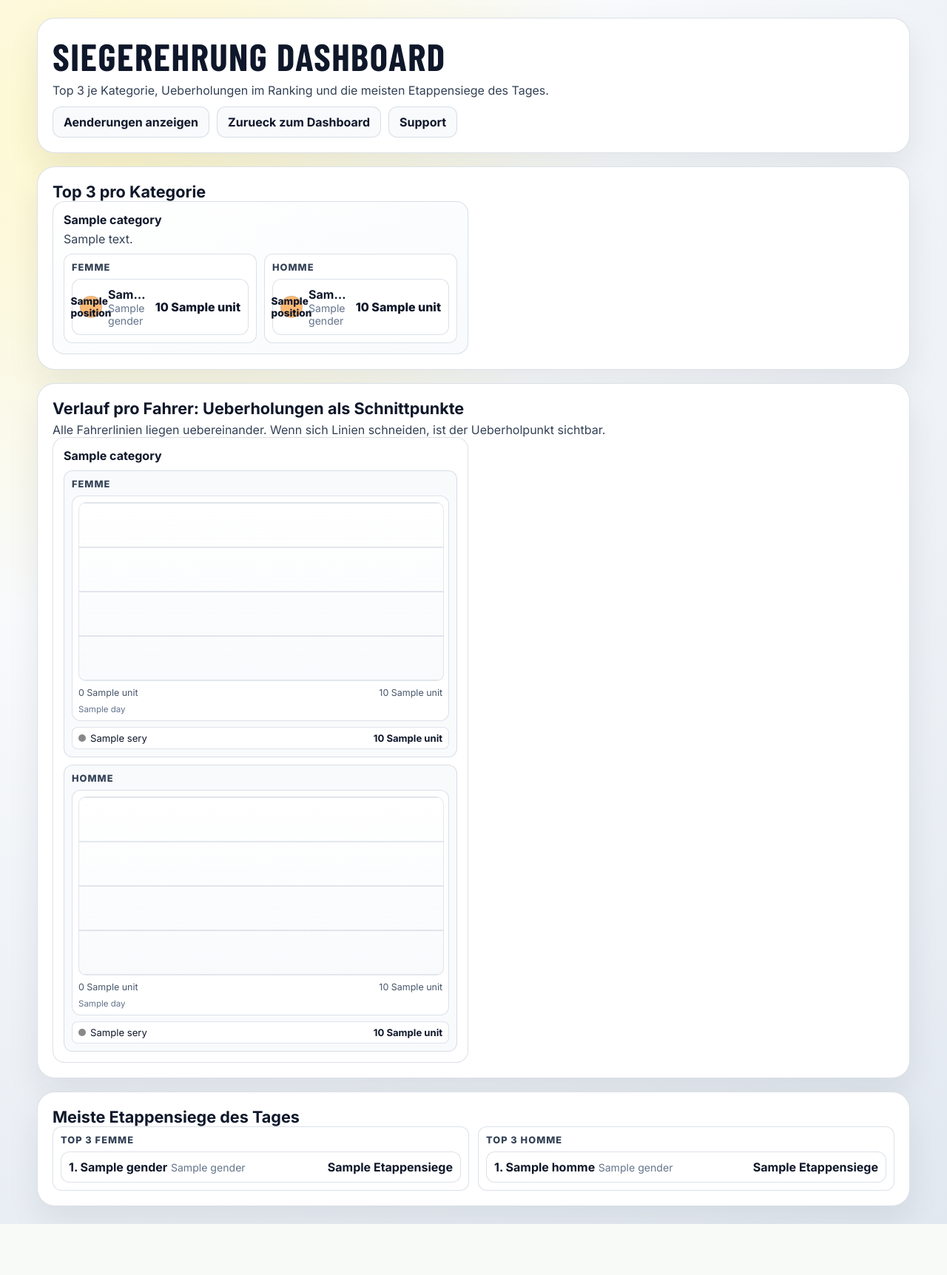
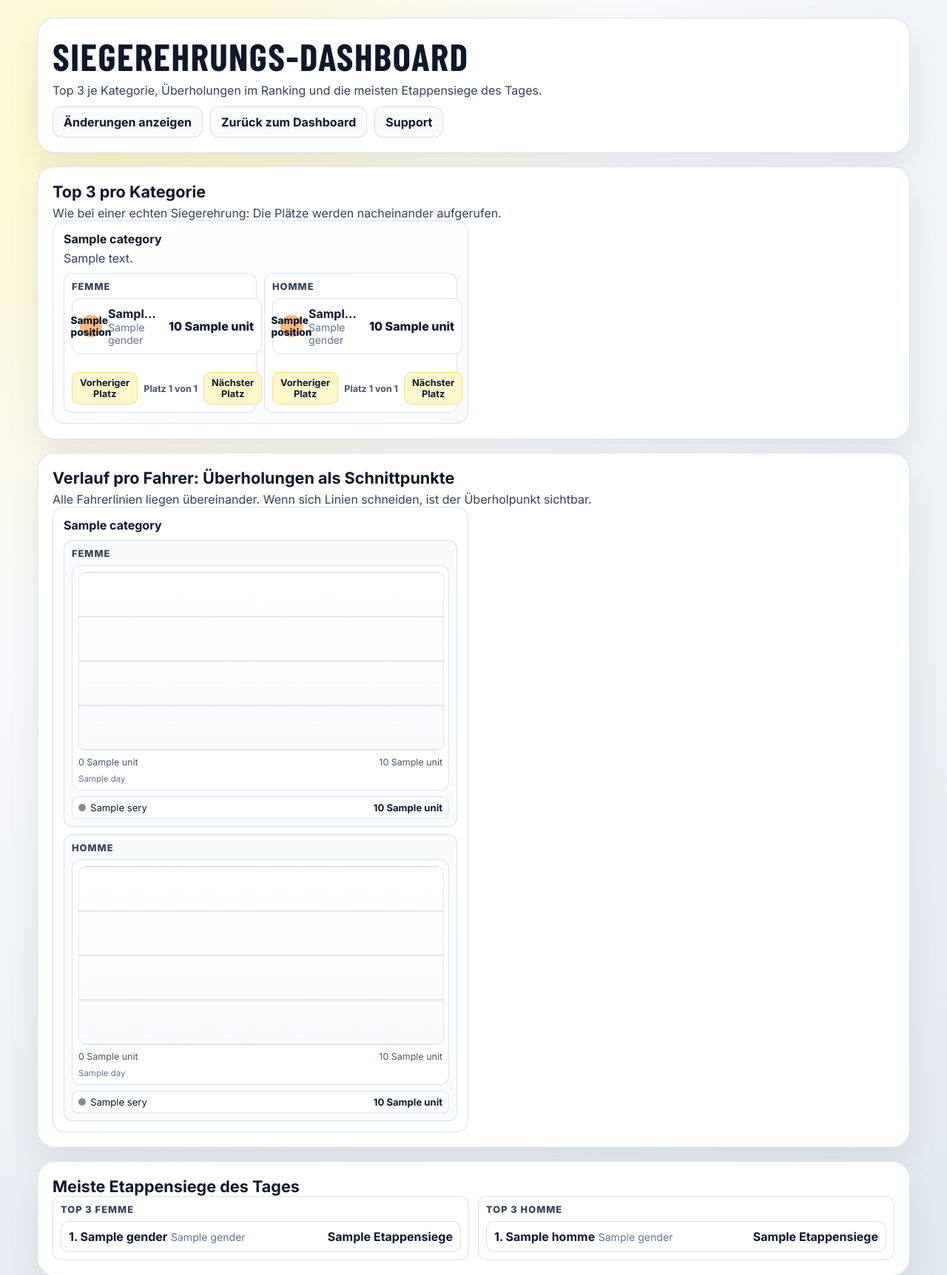
Before and after one commit to carlottadietz/tourwithfriends, a Flask app: template templates/ceremony.html in a window 1280 px wide. Shown: the top 1724 px of the page at 74% size. Before the commit the page ends 1655 px from the top, so only its background shows below. Run offline with Flask 3, Linux system fonts and the light colour scheme; the template is opened without the code that fills it: most values are stand-ins (such as "Sample title", 1, 10 or a date in 2020); some libraries are stand-ins or nearby versions; some web fonts are replaced.

Commit message:
Make podium reveal sequential and update German umlauts

```diff
--- a/templates/ceremony.html
+++ b/templates/ceremony.html
@@ -3,7 +3,7 @@
 <head>
   <meta charset="utf-8">
   <meta name="viewport" content="width=device-width, initial-scale=1">
-  <title>Siegerehrung Dashboard</title>
+  <title>Siegerehrungs-Dashboard</title>
   <link rel="preconnect" href="https://fonts.googleapis.com">
   <link rel="preconnect" href="https://fonts.gstatic.com" crossorigin>
   <link href="https://fonts.googleapis.com/css2?family=Barlow+Condensed:wght@500;700;800&family=Inter:wght@400;500;700;800&display=swap" rel="stylesheet">
@@ -138,6 +138,46 @@
       list-style: none;
       display: grid;
       gap: 8px;
+    }
+
+    .ceremony-viewer {
+      display: grid;
+      gap: 8px;
+    }
+
+    .viewer-stage {
+      min-height: 92px;
+      display: grid;
+    }
+
+    .podium-slide {
+      display: none;
+    }
+
+    .podium-slide.active {
+      display: block;
+    }
+
+    .ceremony-controls {
+      display: flex;
+      align-items: center;
+      justify-content: space-between;
+      gap: 8px;
+    }
+
+    .ceremony-controls .button-link {
+      padding: 6px 10px;
+      border-radius: 10px;
+      font-size: 0.8rem;
+      background: #fff7cc;
+      border-color: rgba(234, 179, 8, 0.4);
+    }
+
+    .ceremony-counter {
+      font-size: 0.78rem;
+      font-weight: 700;
+      color: #475569;
+      white-space: nowrap;
     }
 
     .podium-card li {
@@ -446,12 +486,12 @@
   <div class="page">
     <section class="card hero">
       <div>
-        <h1>Siegerehrung Dashboard</h1>
-        <p>Top 3 je Kategorie, Ueberholungen im Ranking und die meisten Etappensiege des Tages.</p>
+        <h1>Siegerehrungs-Dashboard</h1>
+        <p>Top 3 je Kategorie, Überholungen im Ranking und die meisten Etappensiege des Tages.</p>
       </div>
       <div class="button-row">
-        <button id="open-changes" class="button-link" type="button">Aenderungen anzeigen</button>
-        <a class="button-link" href="{{ url_for('index') }}">Zurueck zum Dashboard</a>
+        <button id="open-changes" class="button-link" type="button">Änderungen anzeigen</button>
+        <a class="button-link" href="{{ url_for('index') }}">Zurück zum Dashboard</a>
         <a class="button-link" href="{{ url_for('support') }}">Support</a>
       </div>
     </section>
@@ -459,14 +499,14 @@
     <dialog id="changes-dialog" class="change-dialog">
       <div class="change-dialog-content">
         <div class="change-dialog-head">
-          <h2>Neue Aenderungen im Siegerehrungs-Dashboard</h2>
-          <button id="close-changes" class="button-link" type="button">Schliessen</button>
+          <h2>Neue Änderungen im Siegerehrungs-Dashboard</h2>
+          <button id="close-changes" class="button-link" type="button">Schließen</button>
         </div>
         <ul class="change-list">
           <li>Top 3 je Kategorie sind jetzt getrennt nach Femme und Homme.</li>
-          <li>Ueberholungen sind jetzt als Liniengraph mit allen Fahrern pro Kategorie sichtbar.</li>
-          <li>Die Linien liegen uebereinander, damit Schnittpunkte und Ueberholungen direkt erkennbar sind.</li>
-          <li>Pro Tag wird der Verlauf jeder Person ueber die Tour visualisiert.</li>
+          <li>Überholungen sind jetzt als Liniengraph mit allen Fahrern pro Kategorie sichtbar.</li>
+          <li>Die Linien liegen übereinander, damit Schnittpunkte und Überholungen direkt erkennbar sind.</li>
+          <li>Pro Tag wird der Verlauf jeder Person über die Tour visualisiert.</li>
           <li>Etappensiege sind auf Top 3 pro Geschlecht begrenzt.</li>
         </ul>
       </div>
@@ -474,6 +514,7 @@
 
     <section class="card">
       <h2>Top 3 pro Kategorie</h2>
+      <p>Wie bei einer echten Siegerehrung: Die Plätze werden nacheinander aufgerufen.</p>
       <div class="podium-grid">
         {% for category in ceremony_categories %}
           <article class="podium-card">
@@ -485,8 +526,11 @@
               {% for gender in ['Femme', 'Homme'] %}
                 <section class="gender-podium">
                   <span class="gender-title">{{ gender }}</span>
-                  <ol>
+                  {% if category.podium_by_gender[gender] %}
+                    <div class="ceremony-viewer" data-ceremony-viewer>
+                      <div class="viewer-stage">
                         {% for entry in category.podium_by_gender[gender] %}
+                          <ol class="podium-slide{% if loop.first %} active{% endif %}" data-slide>
                             <li>
                               <span class="podium-left">
                                 <span class="place-chip {{ 'p1' if entry.position == 1 else 'p2' if entry.position == 2 else 'p3' }}">{{ entry.position }}</span>
@@ -497,10 +541,18 @@
                               </span>
                               <span class="value">{{ entry.value|round(2) }} {{ category.unit }}</span>
                             </li>
+                          </ol>
+                        {% endfor %}
+                      </div>
+                      <div class="ceremony-controls">
+                        <button class="button-link" type="button" data-action="prev">Vorheriger Platz</button>
+                        <span class="ceremony-counter" data-counter></span>
+                        <button class="button-link" type="button" data-action="next">Nächster Platz</button>
+                      </div>
+                    </div>
                   {% else %}
-                      <li><span class="muted">Noch keine Eintraege.</span></li>
-                    {% endfor %}
-                  </ol>
+                    <span class="muted">Noch keine Einträge.</span>
+                  {% endif %}
                 </section>
               {% endfor %}
             </div>
@@ -510,8 +562,8 @@
     </section>
 
     <section class="card">
-      <h2>Verlauf pro Fahrer: Ueberholungen als Schnittpunkte</h2>
-      <p>Alle Fahrerlinien liegen uebereinander. Wenn sich Linien schneiden, ist der Ueberholpunkt sichtbar.</p>
+      <h2>Verlauf pro Fahrer: Überholungen als Schnittpunkte</h2>
+      <p>Alle Fahrerlinien liegen übereinander. Wenn sich Linien schneiden, ist der Überholpunkt sichtbar.</p>
       <div class="history-grid">
         {% for category in ceremony_progress_graphs %}
           <article class="history-card category-{{ category.key }}">
@@ -561,7 +613,7 @@
                     {% endfor %}
                   </ul>
                 {% else %}
-                  <span class="muted">Noch keine Fahrten fuer diesen Verlauf vorhanden.</span>
+                  <span class="muted">Noch keine Fahrten für diesen Verlauf vorhanden.</span>
                 {% endif %}
               </section>
             {% endfor %}
@@ -595,6 +647,7 @@
     const changeDialog = document.getElementById('changes-dialog');
     const openChanges = document.getElementById('open-changes');
     const closeChanges = document.getElementById('close-changes');
+    const ceremonyViewers = document.querySelectorAll('[data-ceremony-viewer]');
 
     if (changeDialog && openChanges && closeChanges) {
       openChanges.addEventListener('click', () => {
@@ -613,6 +666,39 @@
         }
       });
     }
+
+    ceremonyViewers.forEach((viewer) => {
+      const slides = Array.from(viewer.querySelectorAll('[data-slide]'));
+      const prevButton = viewer.querySelector('[data-action="prev"]');
+      const nextButton = viewer.querySelector('[data-action="next"]');
+      const counter = viewer.querySelector('[data-counter]');
+      if (!slides.length || !prevButton || !nextButton || !counter) {
+        return;
+      }
+
+      let activeIndex = 0;
+
+      const renderSlide = () => {
+        slides.forEach((slide, index) => {
+          slide.classList.toggle('active', index === activeIndex);
+        });
+        counter.textContent = `Platz ${activeIndex + 1} von ${slides.length}`;
+        prevButton.disabled = activeIndex === 0;
+        nextButton.disabled = activeIndex === slides.length - 1;
+      };
+
+      prevButton.addEventListener('click', () => {
+        activeIndex = Math.max(0, activeIndex - 1);
+        renderSlide();
+      });
+
+      nextButton.addEventListener('click', () => {
+        activeIndex = Math.min(slides.length - 1, activeIndex + 1);
+        renderSlide();
+      });
+
+      renderSlide();
+    });
   </script>
 </body>
 </html>
```
Also changed, not shown: tests/test_app.py (+7 -5 lines). Lines whose indentation alone changed are shown as unchanged.
